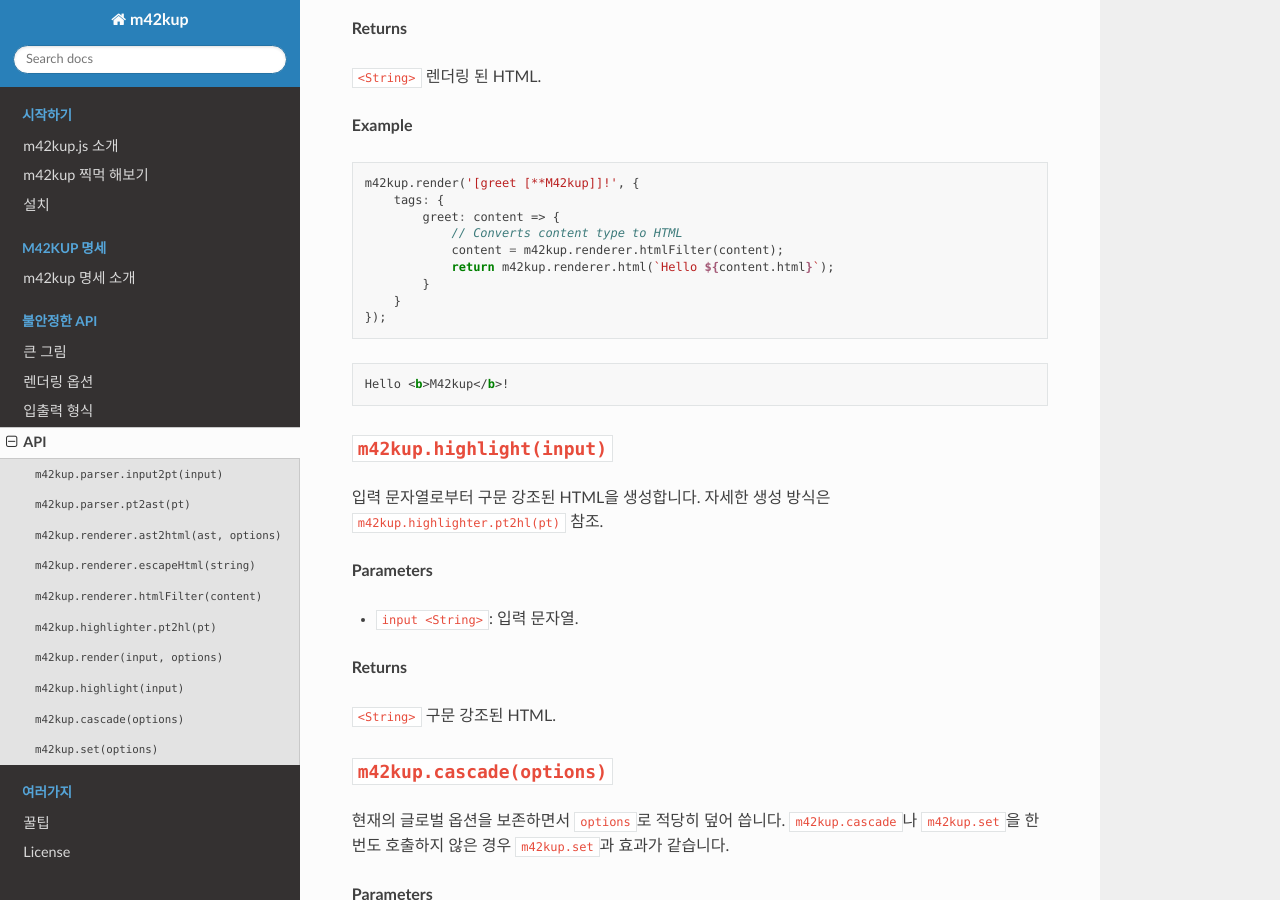
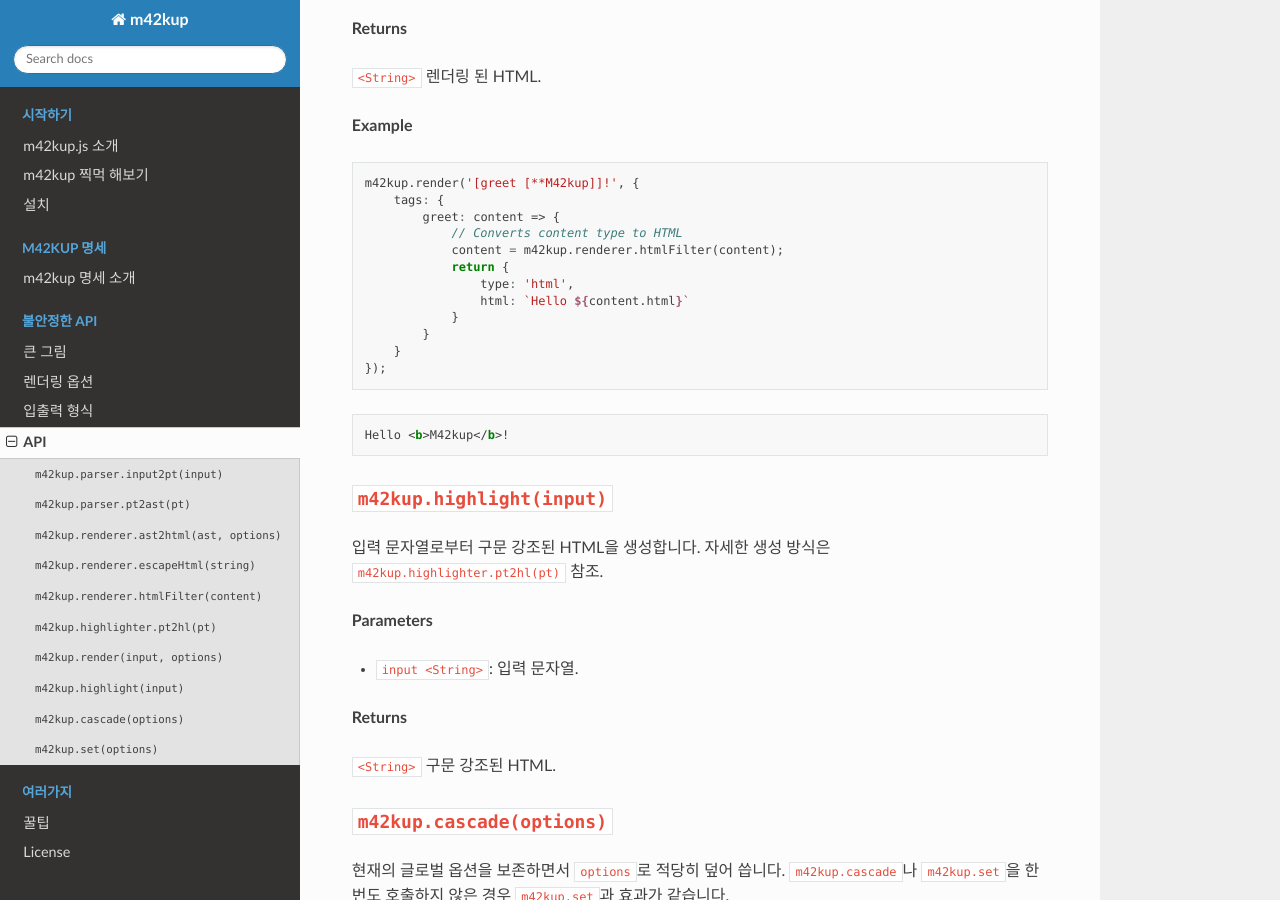
Before and after one commit to logico-philosophical/yamd, a Sphinx documentation site: the page built from docs/api/api.rst, in a window 1280 px wide and 900 px high, scrolled down 2893 px. Built offline with Sphinx 7.4.7 and the Read the Docs theme 2.0.0, drawn with Linux system fonts in a browser that asks for light colours.

Commit message:
Remove m42kup.renderer.html from doc

```diff
--- a/docs/api/api.rst
+++ b/docs/api/api.rst
@@ -134,7 +134,10 @@ AST로부터 HTML을 렌더링 합니다.
 	        greet: content => {
 	            // Converts content type to HTML
 	            content = m42kup.renderer.htmlFilter(content);
-	            return m42kup.renderer.html(`Hello ${content.html}`);
+	            return {
+	                type: 'html',
+	                html: `Hello ${content.html}`
+	            }
 	        }
 	    }
 	});
```
Also changed, not shown: 1 other file.
